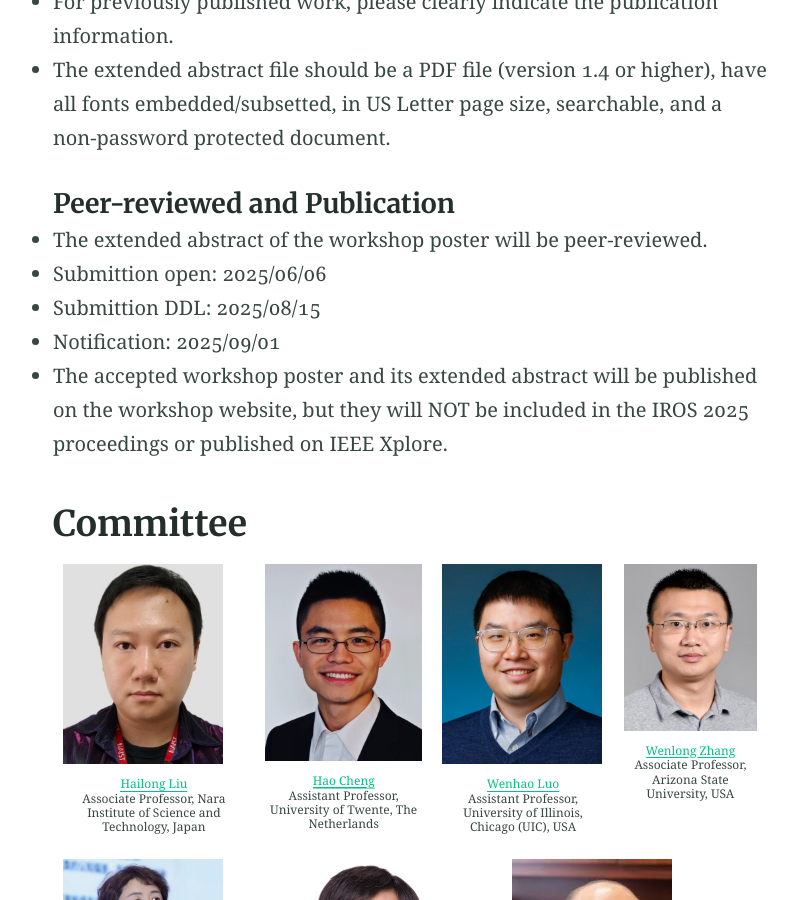
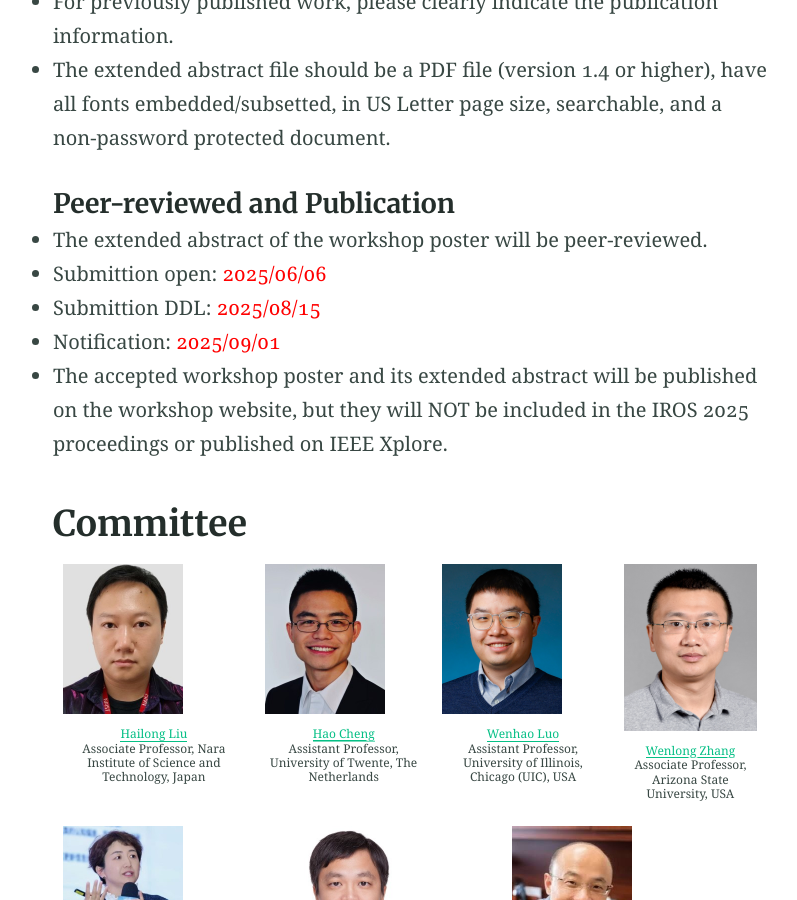
Before and after one commit to Are-You-Happy-with-AV/are-you-happy-with-av.github.io, a Jekyll site: the page built from index.md, in a window 1280 px wide and 900 px high, scrolled down 2413 px. Shown: the whole window, without its empty margins (230-1027 px from the left). Built offline with Jekyll 4.4.1, drawn with Linux system fonts in a browser that asks for light colours.

Commit message:
Update index.md

```diff
--- a/index.md
+++ b/index.md
@@ -42,31 +42,31 @@ The prospect of wide-scale development of automated vehicles (AVs) is due to adv
 
 #### Peer-reviewed and Publication
 - The extended abstract of the workshop poster will be peer-reviewed.
-- Submittion open: 2025/06/06
-- Submittion DDL: 2025/08/15
-- Notification:  2025/09/01
+- Submittion open: <font color="red">2025/06/06</font>
+- Submittion DDL: <font color="red">2025/08/15</font>
+- Notification:  <font color="red">2025/09/01</font>
 - The accepted workshop poster and its extended abstract will be published on the workshop website, but they will NOT be included in the IROS 2025 proceedings or published on IEEE Xplore.
 
 ## Committee
  <div style="display: flex; justify-content: center; text-align: center;">
 
   <div style="margin: 10px;">
-    <img src="/assets/committee/Hailong liu.jpg" alt="Hailong Liu" style="width: 160px; height: auto; object-fit: cover; display: block;">
+    <img src="/assets/committee/Hailong liu.jpg" alt="Hailong Liu" style="width: 120px; height: auto; object-fit: cover; display: block;">
     <p style="font-size: 12px; text-align: center; line-height: 1.2; margin: 4px 0; word-wrap: break-word;"><a href="https://www.researchgate.net/profile/Hailong_Liu9">Hailong Liu</a><br> Associate Professor, Nara Institute of Science and Technology, Japan</p>
   </div>
 
   <div style="margin: 10px;">
-    <img src="/assets/committee/Hao Cheng.jpg" alt="Hao Cheng" style="width: 160px; height: auto; object-fit: cover; display: block;">
+    <img src="/assets/committee/Hao Cheng.jpg" alt="Hao Cheng" style="width: 120px; height: auto; object-fit: cover; display: block;">
     <p style="font-size: 12px; text-align: center; line-height: 1.2; margin: 4px 0; word-wrap: break-word;"><a href="https://sites.google.com/view/hao-cheng/home">Hao Cheng</a><br> Assistant Professor, University of Twente, The Netherlands</p>
   </div>
 
   <div style="margin: 10px;">
-    <img src="/assets/committee/Wenhao Luo.png" alt="Wenhao Luo" style="width: 160px; height: auto; object-fit: cover;display: block;">
+    <img src="/assets/committee/Wenhao Luo.png" alt="Wenhao Luo" style="width: 120px; height: auto; object-fit: cover; display: block;">
     <p style="font-size: 12px; text-align: center; line-height: 1.2; margin: 4px 0; word-wrap: break-word;"><a href="https://www.cs.uic.edu/~wenhao/">Wenhao Luo</a><br> Assistant Professor, University of Illinois, Chicago (UIC), USA</p>
   </div>
 
   <div style="margin: 10px;">
-    <img src="/assets/committee/Wenlong Zhang.png" alt="Wenlong Zhang" style="width: 160px; height: auto; object-fit: cover;display: block;">
+    <img src="/assets/committee/Wenlong Zhang.png" alt="Wenlong Zhang" style="width: 160px; height: auto; object-fit: cover; display: block;">
     <p style="font-size: 12px; text-align: center; line-height: 1.2; margin: 4px 0; word-wrap: break-word;"><a href="https://home.riselab.info/team/">Wenlong Zhang</a><br> Associate Professor, Arizona State University, USA</p>
   </div>
   </div>
@@ -74,17 +74,17 @@ The prospect of wide-scale development of automated vehicles (AVs) is due to adv
    <div style="display: flex; justify-content: center; text-align: center;">
 
   <div style="margin: 10px;">
-    <img src="/assets/committee/Fang You.jpg" alt="Fang You" style="width: 160px; height: auto; object-fit: cover;display: block;">
+    <img src="/assets/committee/Fang You.jpg" alt="Fang You" style="width: 120px; height: auto; object-fit: cover;display: block;">
     <p style="font-size: 12px; text-align: center; line-height: 1.2; margin: 4px 0; word-wrap: break-word;"><a href="https://tjdi.tongji.edu.cn/TeacherDetail.do?id=4236&lang=en">Fang You</a><br> Professor, University of Tongji, China</p>
   </div>
 
   <div style="margin: 10px;">
-    <img src="/assets/committee/Jianmin Wang.jpg" alt="Jianmin Wang" style="width: 160px; height: auto; object-fit: cover;display: block;">
+    <img src="/assets/committee/Jianmin Wang.jpg" alt="Jianmin Wang" style="width: 120px; height: auto; object-fit: cover;display: block;">
     <p style="font-size: 12px; text-align: center; line-height: 1.2; margin: 4px 0; word-wrap: break-word;"><a href="https://am.tongji.edu.cn/info/1397/1842.htm">Jianmin Wang</a><br> Professor, University of Tongji, China</p>
   </div>
 
   <div style="margin: 10px;">
-    <img src="/assets/committee/Junmin Wang.jpg" alt="Junmin Wang" style="width: 160px; height: auto; object-fit: cover;display: block;">
+    <img src="/assets/committee/Junmin Wang.jpg" alt="Junmin Wang" style="width: 120px; height: auto; object-fit: cover;display: block;">
     <p style="font-size: 12px; text-align: center; line-height: 1.2; margin: 4px 0; word-wrap: break-word;"><a href="https://sites.utexas.edu/jwang/">Junmin Wang</a><br> Professor, University of Texas at Austin, USA</p>
   </div>
 
```
